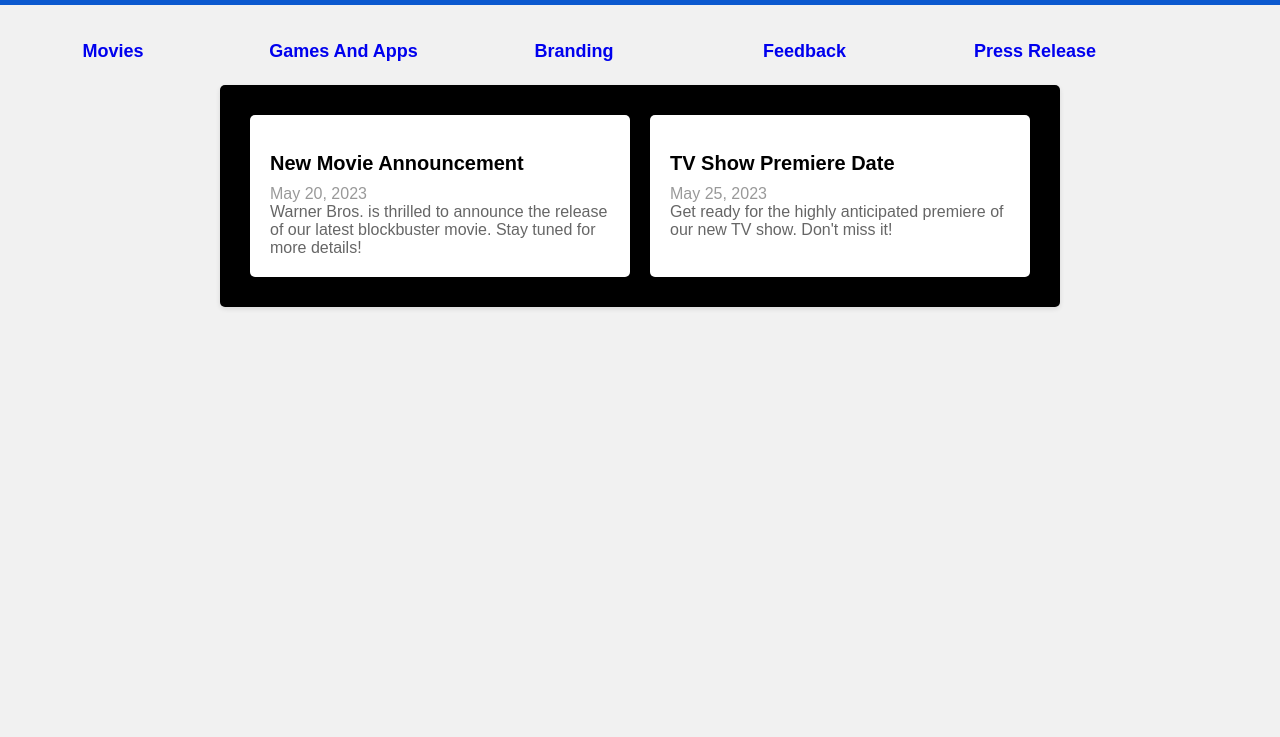
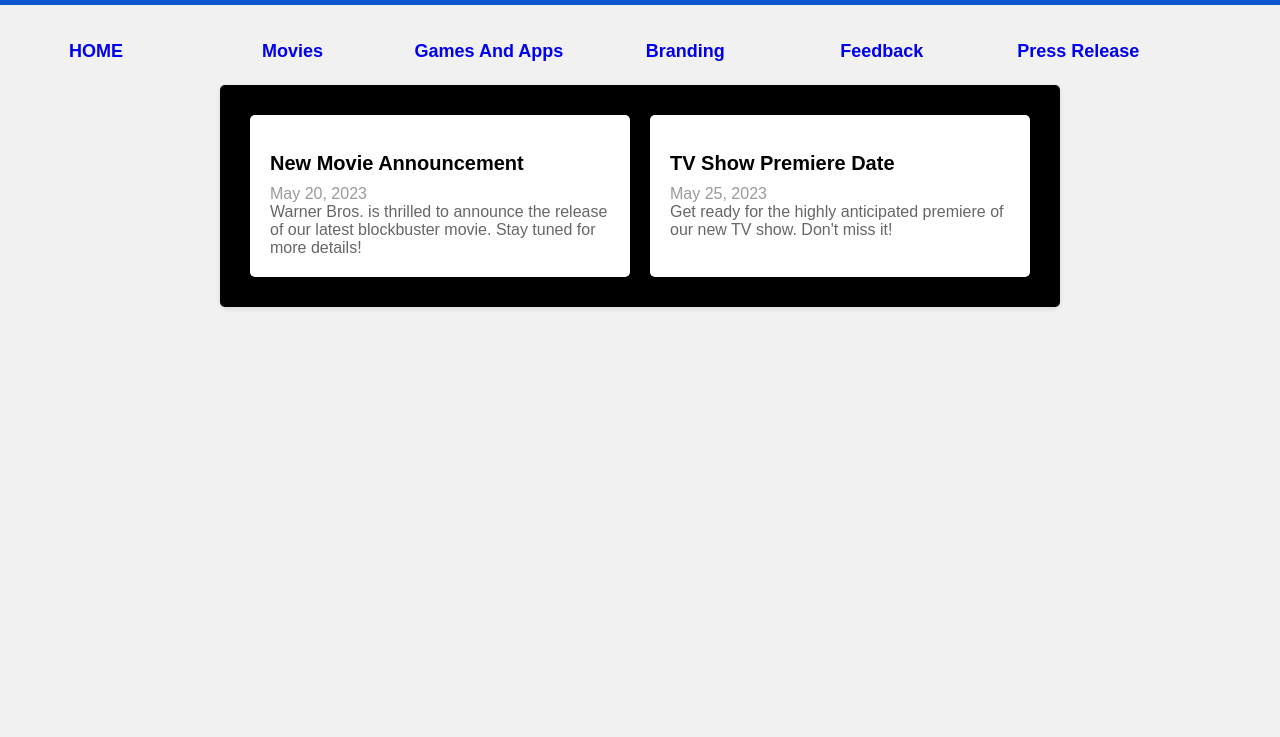
Before and after one commit to AJmoe/WMD, a plain HTML site: page Press Release.html in a window 1280 px wide. Shown: the part 63-800 px from the top of the page. Drawn offline with Linux system fonts and the light colour scheme.

Commit message:
corrected the navigation bar

```diff
--- a/Press Release.html
+++ b/Press Release.html
@@ -81,7 +81,7 @@
 
     .caption {
       display: inline-block;
-      width: 17.66%;
+      width: 15%;
       color: #0c59cf;
       font-size: 18px;
       text-align: center;
@@ -106,6 +106,7 @@
     <h1>Warner Bros. Press Releases</h1>
   </header>
   <div class="caption-container">
+    <span class="caption"><a href="index.html">HOME</a></span>
     <span class="caption"><a href="movies.html">Movies</a></span>
     <span class="caption"><a href="games and apps.html">Games And Apps</a></span>
     <span class="caption"><a href="branding.html">Branding</a></span>
```
